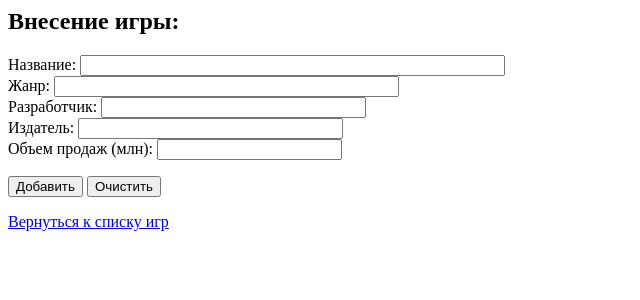
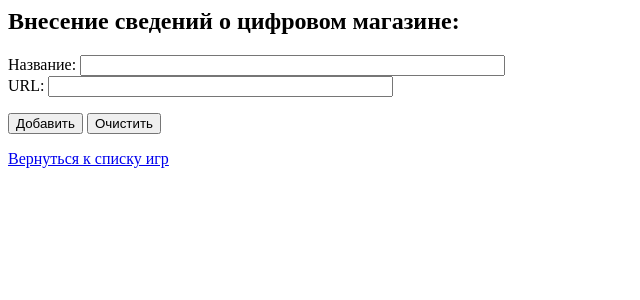
Before and after one commit to Gibadullina/WebProgrammingLR, a PHP site: page /bd_games/stores/new.php in a window 1280 px wide. Shown: the top 300 px of the page, without its empty margins (0-640 px from the left). Run offline with PHP 8.4, Linux system fonts and the light colour scheme.

Commit message:
Создали форму для добавления нового store

```diff
--- a/bd_games/stores/delete.php
+++ b/bd_games/stores/delete.php
@@ -1,7 +1,9 @@
 <?php
 $connect_error = 'Нет такой БД';
 $con = mysqli_connect('localhost', 'root','','games');
- $zapros="DELETE FROM game WHERE id_game='" . $_GET['id']."'";
+ $zapros="DELETE FROM store WHERE id_store='" . $_GET['id']."'";
+ mysqli_query($con,$zapros);
+ $zapros="DELETE FROM digital_key WHERE id_digital_key='" . $_GET['id']."'";
  mysqli_query($con,$zapros);
  header("Location: ../index.php");
  exit;
--- a/bd_games/stores/new.php
+++ b/bd_games/stores/new.php
@@ -1,13 +1,10 @@
 <p><html>
-<head> <title> Добавление новой игры </title> </head>
+<head> <title> Добавление нового магазина </title> </head>
 <body>
-<H2>Внесение игры:</H2>
+<H2>Внесение сведений о цифровом магазине:</H2>
 <form action="save_new.php" metod="get">
  Название: <input name="name" size="50" type="text">
-<br>Жанр: <input name="genre" size="40" type="text">
-<br>Разработчик: <input name="developer" size="30" type="text">
-<br>Издатель: <input name="publisher" size="30" type="text">
-<br>Объем продаж (млн): <input name="sale" size="11" type="number">
+<br>URL: <input name="url" size="40" type="text">
 <p><input name="add" type="submit" value="Добавить">
 <input name="b2" type="reset" value="Очистить"></p>
 </form>
```
